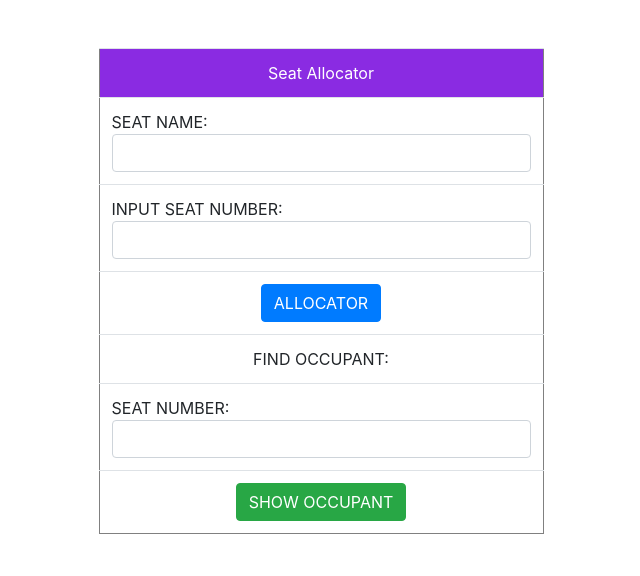
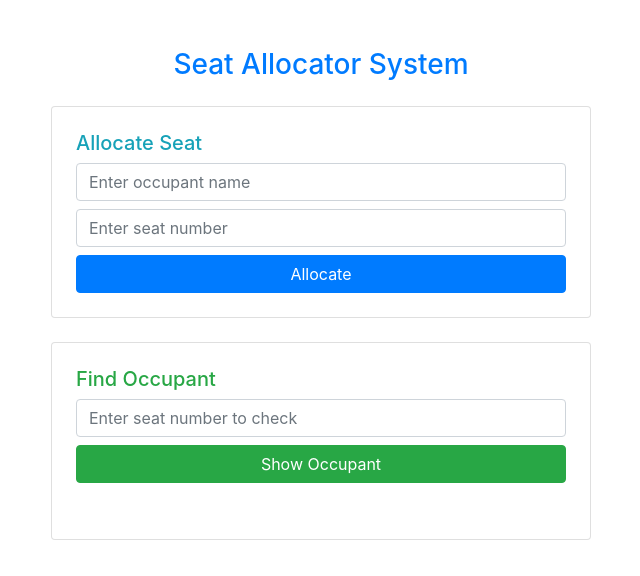
Before and after one commit to Oluwatobi33/seatallocator, a plain HTML site: page index.html in a window 1280 px wide. Shown: the whole page, without its empty margins (319-959 px from the left). Drawn offline with Linux system fonts and the light colour scheme.

Commit message:
I remodifty the seat allocator

```diff
--- a/index.html
+++ b/index.html
@@ -1,85 +1,79 @@
 <!DOCTYPE html>
 <html lang="en">
+<head>
+  <meta charset="UTF-8" />
+  <meta name="viewport" content="width=device-width, initial-scale=1.0" />
+  <title>Seat Allocator</title>
+  <link rel="stylesheet" href="bootstrap-4.0.0-dist/css/bootstrap.min.css" />
+</head>
+<body>
+  <div class="container my-5">
+    <h3 class="text-center mb-4 text-primary">Seat Allocator System</h3>
+    <div class="row justify-content-center">
+      <div class="col-md-6">
+        <div class="card p-4 shadow-sm">
+          <h5 class="text-info">Allocate Seat</h5>
+          <input type="text" class="form-control mb-2" id="seatName" placeholder="Enter occupant name">
+          <input type="text" class="form-control mb-2" id="seatNumber" placeholder="Enter seat number">
+          <button class="btn btn-primary w-100" onclick="allocateSeat()">Allocate</button>
+        </div>
 
-<head>
-  <meta charset="UTF-8">
-  <meta http-equiv="X-UA-Compatible" content="IE=edge">
-  <meta name="viewport" content="width=device-width, initial-scale=1.0">
-  <title>Document</title>
-  <link rel="stylesheet" href="bootstrap-4.0.0-dist/css/bootstrap.min.css">
-</head>
-
-<body>
-  <div class="container">
-    <div class="row justify-content-center my-5">
-      <div class="col-md-5">
-        <table border="1" class="table">
-          <tr align="center">
-            <td style="background-color:blueviolet; color: white;">Seat Allocator</td>
-          </tr>
-          <tr>
-            <td class="text-uppercase">Seat Name:<input type="text" class="form-control" id="a" value=""></td>
-          </tr>
-          <tr>
-            <td class="text-uppercase">Input Seat number:<input type="text" class="form-control" id="b" value=""></td>
-          </tr>
-          <tr>
-            <td align="center"><button type="button" class="btn btn-primary" value=""
-                onclick=" allocator()">ALLOCATOR</button></td>
-          </tr>
-          <tr>
-            <td align="center" class="text-uppercase">Find occupant:</td>
-          </tr>
-          <tr>
-            <td class="text-uppercase">Seat number:<input type="text" class="form-control" value="" id="nub"></td>
-          </tr>
-          <tr>
-            <td align="center"><button type="button" class="btn btn-success" onclick="show()">SHOW OCCUPANT</button>
-            </td>
-          </tr>
-        </table>
+        <div class="card p-4 mt-4 shadow-sm">
+          <h5 class="text-success">Find Occupant</h5>
+          <input type="text" class="form-control mb-2" id="findSeatNumber" placeholder="Enter seat number to check">
+          <button class="btn btn-success w-100" onclick="showOccupant()">Show Occupant</button>
+          <p class="mt-3 text-center" id="resultMessage"></p>
+        </div>
       </div>
     </div>
   </div>
-  <script type="text/javascript">
-    var destribute = [];
-    var seat;
-    var inseat;
-    var seatno;
-    function allocator() {
-      seat = a.value;
-      a.value = "";
-      inseat = b.value;
-      b.value = "";
-      destribute.push
-        (
-          {
-            myseat: seat,
-            numse: inseat
-          }
-        );
-      localStorage.setItem("Data", JSON.stringify(destribute));
+
+  <script>
+    let seatData = JSON.parse(localStorage.getItem("seats")) || [];
+
+    function allocateSeat() {
+      const name = document.getElementById("seatName").value.trim();
+      const number = document.getElementById("seatNumber").value.trim();
+
+      if (!name || !number) {
+        alert("Please enter both name and seat number.");
+        return;
+      }
+
+      const alreadyExists = seatData.find(seat => seat.number === number);
+      if (alreadyExists) {
+        alert(`Seat number ${number} is already occupied by ${alreadyExists.name}`);
+        return;
+      }
+
+      seatData.push({ name, number });
+      localStorage.setItem("seats", JSON.stringify(seatData));
+      alert(`Seat ${number} has been assigned to ${name}`);
+      document.getElementById("seatName").value = "";
+      document.getElementById("seatNumber").value = "";
     }
-    console.log(destribute);
-    let nice
-    distribute = JSON.parse(localStorage.getItem('Data'));
-    function show() {
-      for (i = 0; i < destribute.length; i++) {
-        nice = destribute[i].numse;
-        console.log(nice);
-        // seatno = nub.value;
-        // nub.value = "";
-        if (numse === nice) {
-          alert(destribute[i].myseat);
-        }
-        else {
-          alert("Number is not the same");
-        }
+
+    function showOccupant() {
+      const seatNum = document.getElementById("findSeatNumber").value.trim();
+      const result = document.getElementById("resultMessage");
+
+      if (!seatNum) {
+        result.textContent = "Please enter a seat number.";
+        result.style.color = "red";
+        return;
+      }
+
+      const seat = seatData.find(seat => seat.number === seatNum);
+      if (seat) {
+        result.textContent = `Seat ${seatNum} is occupied by ${seat.name}`;
+        result.style.color = "green";
+      } else {
+        result.textContent = `Seat ${seatNum} is not occupied.`;
+        result.style.color = "red";
       }
     }
   </script>
+
   <script src="bootstrap-4.0.0-dist/js/bootstrap.min.js"></script>
-  <script src="stylejava.js"></script>
 </body>
-
 </html>
```
